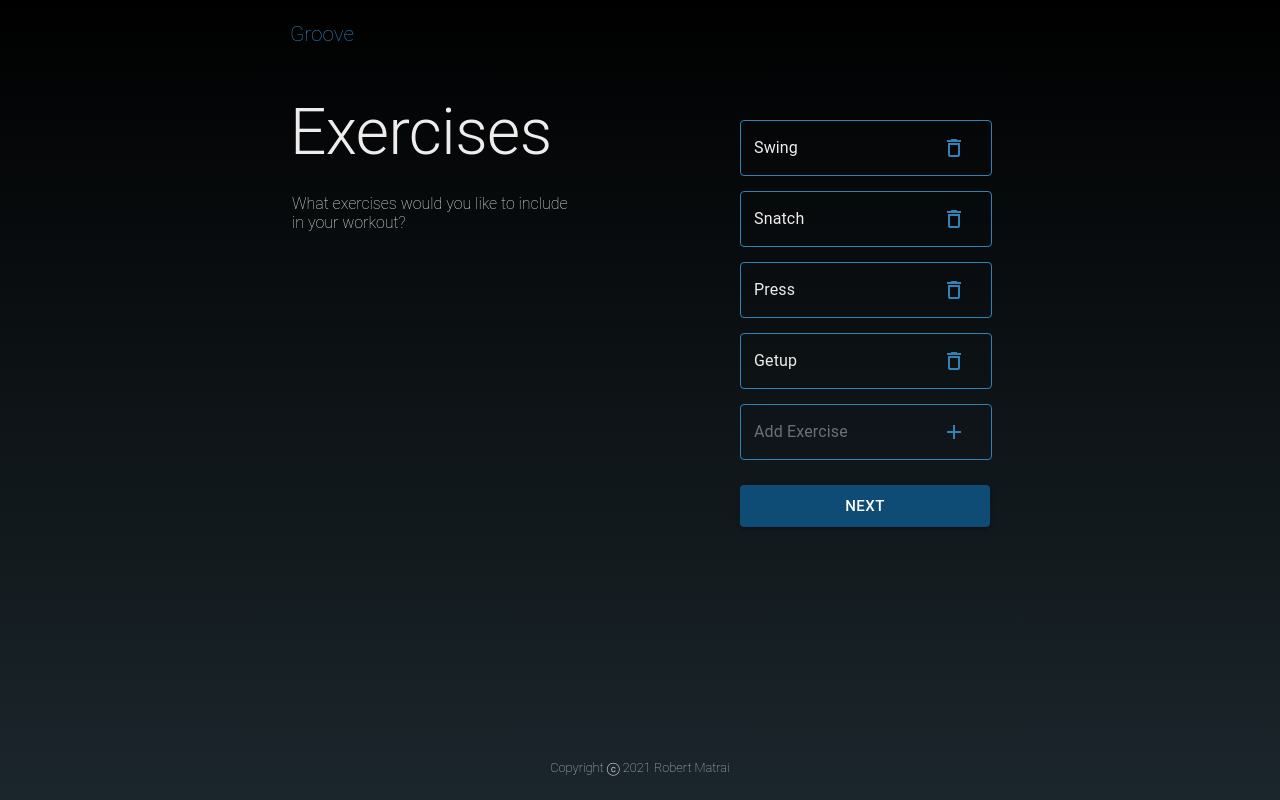
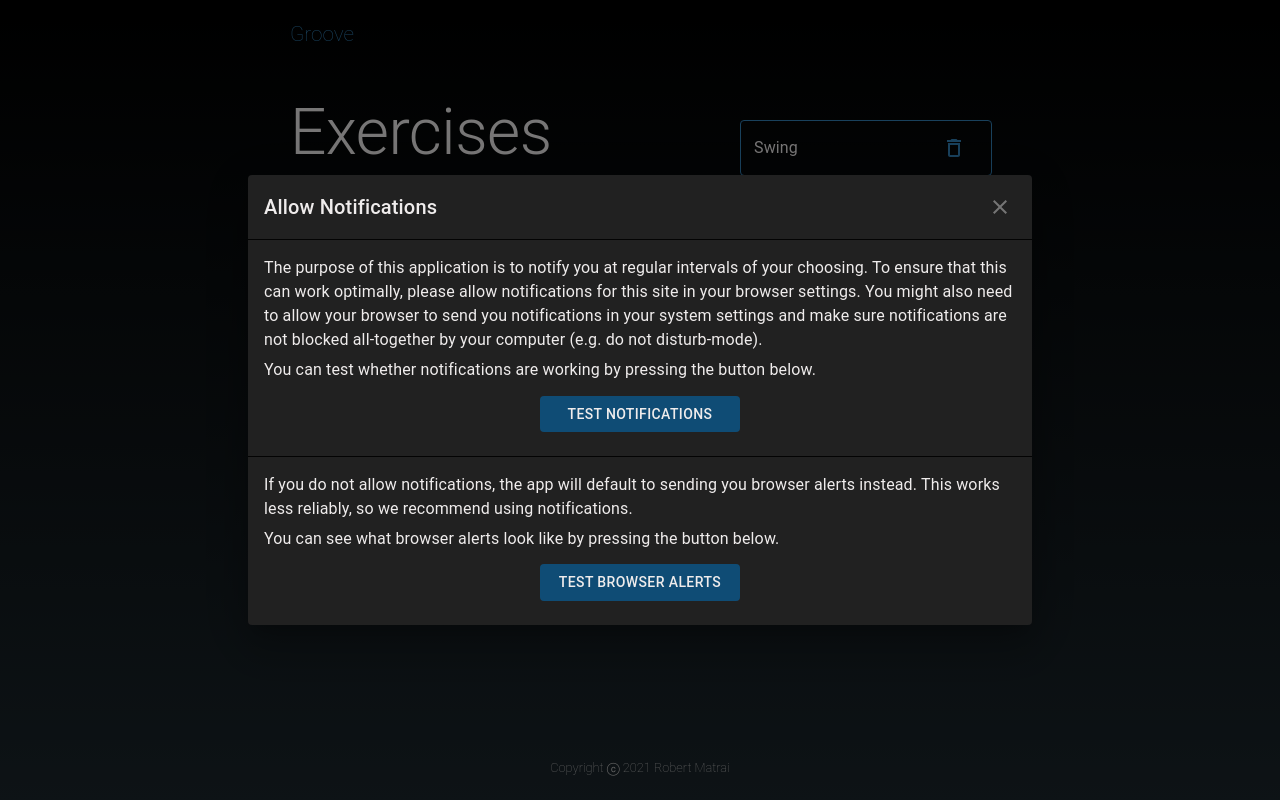
Before and after one commit to robert-matrai/groove-web, a React (Create React App) app: page /workout in a window 1280 px wide. Built offline with nearby package versions, Linux system fonts and the light colour scheme.

Commit message:
Implement desktop notifications

```diff
--- a/src/components/Workout.jsx
+++ b/src/components/Workout.jsx
@@ -16,6 +16,9 @@ const useStyles = makeStyles((theme) => ({
 function Workout() {
   const classes = useStyles();
 
+  // ***** NOTIFICATIONS *****
+  const [notificationsAllowed, setNotificationsAllowed] = useState(false);
+
   // ***** PAGE NAVIGATION *****
   const [whatToShow, setWhatToShow] = useState("Exercises");
 
@@ -33,6 +36,9 @@ function Workout() {
         }),
       };
       setSelectedStartTime(start.hours + ":" + start.minutes);
+    }
+    if (toPage === "ExerciseList") {
+      setNotificationsAllowed(Notification.permission === "granted" ? true : false);
     }
     setWhatToShow(toPage);
   }
@@ -184,6 +190,7 @@ function Workout() {
             allSets={allSets}
             numOfSets={exercises.length * selectedRounds}
             selectedInterval={selectedInterval}
+            notificationsAllowed={notificationsAllowed}
           />
         )}
       </Grid>
--- /dev/null
+++ b/src/components/exercise_list_page/CustomNotification.jsx
@@ -0,0 +1,10 @@
+export default function CustomNotification(params) {
+  const options = {
+    // icon: "/logo.png",
+    body: params.body,
+    tag: params.currentSet,
+    requireInteraction: true,
+    vibrate: [200, 100, 200],
+  };
+  new Notification(params.title, options);
+}
--- a/src/components/exercise_list_page/ExerciseList.jsx
+++ b/src/components/exercise_list_page/ExerciseList.jsx
@@ -49,6 +49,7 @@ function ExerciseList(props) {
             numOfSets={props.numOfSets}
             selectedInterval={props.selectedInterval}
             enforceRerender={() => setEnforceRerender(!enforceRerender)}
+            notificationsAllowed={props.notificationsAllowed}
           />
         </Grid>
       </Grid>
--- a/src/components/exercise_list_page/NextSet.jsx
+++ b/src/components/exercise_list_page/NextSet.jsx
@@ -50,6 +50,7 @@ function NextSet(props) {
             currentSetNum={currentSetNum}
             selectedInterval={props.selectedInterval}
             enforceRerender={props.enforceRerender}
+            notificationsAllowed={props.notificationsAllowed}
           />
           <Details
             numOfSets={props.numOfSets}
--- a/src/components/exercise_list_page/nextSet/TimeTillNextSet.jsx
+++ b/src/components/exercise_list_page/nextSet/TimeTillNextSet.jsx
@@ -3,7 +3,7 @@ import Grid from "@material-ui/core/Grid";
 import { Typography } from "@material-ui/core";
 import { makeStyles } from "@material-ui/core";
 import { useHistory } from 'react-router-dom';
-// import addNotification from 'react-push-notification';
+import CustomNotification from "../CustomNotification";
 
 const useStyles = makeStyles((theme) => ({
   wrapper: {
@@ -89,13 +89,21 @@ function TimeTillNextSet(props) {
   async function showAlert(currentSetNum) {
     try {
       await setTimeout(() => {
-        alert(props.allSets[currentSetNum][2]);
-        // addNotification({title: props.allSets[currentSetNum][2], native: true});
+        showNotification(props.allSets[currentSetNum][2]);
         shouldAlert = true;
       }, 40);
     } catch (err) {
       console.log(err);
     }
+  }
+
+  function showNotification(message) {
+    const params = {
+      title: message,
+      body: `Set ${(parseInt(props.currentSetNum) + 1)}/${props.numOfSets}`,
+      tag: currentSet,
+    }
+    props.notificationsAllowed ? CustomNotification(params) : alert(message);
   }
 
   return (
--- a/src/components/exercises_page/Exercises.jsx
+++ b/src/components/exercises_page/Exercises.jsx
@@ -1,8 +1,9 @@
-import React from "react";
+import React, { useState } from "react";
 import Title from "./Title";
 import SubTitle from "./SubTitle";
 import List from "./List";
 import CustomNavButton from "./CustomNavButton";
+import CustomizedDialog from "./NotificationDialog";
 import Grid from "@material-ui/core/Grid";
 import { makeStyles } from "@material-ui/core";
 
@@ -27,8 +28,12 @@ const useStyles = makeStyles((theme) => ({
     width: `${listWrapperWidth}px`,
     marginLeft: 0,
     [theme.breakpoints.up("sm")]: {
-      marginLeft: `${(theme.breakpoints.pageWidth / 2) - listWrapperWidth}px`,
+      marginLeft: `${theme.breakpoints.pageWidth / 2 - listWrapperWidth}px`,
     },
+  },
+  backdrop: {
+    zIndex: theme.zIndex.drawer + 1,
+    color: '#fff',
   },
 }));
 
@@ -37,7 +42,17 @@ const subTitle = "What exercises would you like to include in your workout?";
 
 function Exercises(props) {
   const classes = useStyles();
+  const [, setNotifsAllowed] = useState(false);
+
+  if(Notification.permission !== "granted"){
+    Notification.requestPermission().then((permission) => {
+      if(permission === "granted"){
+        setNotifsAllowed(true);
+      }
+    });
+  }
   return (
+    <>
       <Grid
         container
         direction="row"
@@ -61,6 +76,8 @@ function Exercises(props) {
           </Grid>
         </Grid>
       </Grid>
+      <CustomizedDialog />
+    </>
   );
 }
 
--- /dev/null
+++ b/src/components/exercises_page/NotificationDialog.jsx
@@ -0,0 +1,145 @@
+import React from "react";
+import { makeStyles, withStyles } from "@material-ui/core/styles";
+import Button from "@material-ui/core/Button";
+import Dialog from "@material-ui/core/Dialog";
+import MuiDialogTitle from "@material-ui/core/DialogTitle";
+import MuiDialogContent from "@material-ui/core/DialogContent";
+import MuiDialogActions from "@material-ui/core/DialogActions";
+import IconButton from "@material-ui/core/IconButton";
+import CloseIcon from "@material-ui/icons/Close";
+import Typography from "@material-ui/core/Typography";
+import CustomNotification from "../exercise_list_page/CustomNotification";
+
+const useStyles = makeStyles((theme) => ({
+  dialog: {
+    "& .MuiPaper-root": { backgroundColor: theme.palette.grey[900] },
+  },
+  button: {
+    "&:hover": {
+      backgroundColor: theme.palette.button.hover,
+    },
+    backgroundColor: theme.palette.button.active,
+    width: "200px",
+    fontFamily: theme.typography.fontFamily,
+  },
+}));
+
+const styles = (theme) => ({
+  root: {
+    margin: 0,
+    padding: theme.spacing(2),
+  },
+  closeButton: {
+    position: "absolute",
+    right: theme.spacing(1),
+    top: theme.spacing(1),
+    color: theme.palette.grey[600],
+  },
+});
+
+const DialogTitle = withStyles(styles)((props) => {
+  const { children, classes, onClose, ...other } = props;
+  return (
+    <MuiDialogTitle disableTypography className={classes.root} {...other}>
+      <Typography variant="h6">{children}</Typography>
+
+      <IconButton className={classes.closeButton} onClick={onClose}>
+        <CloseIcon />
+      </IconButton>
+    </MuiDialogTitle>
+  );
+});
+
+const DialogContent = withStyles((theme) => ({
+  root: {
+    padding: theme.spacing(2),
+    borderTop: "1px solid rgb(0,0,0,0.9)",
+    borderBottom: "none",
+  },
+}))(MuiDialogContent);
+
+const DialogActions = withStyles((theme) => ({
+  root: {
+    margin: 0,
+    padding: theme.spacing(1),
+  },
+  center: {
+    justifyContent: "center",
+  },
+}))((props) => {
+  const { center, classes, children } = props;
+  return (
+    <MuiDialogActions className={center ? classes.center : null}>
+      {children}
+    </MuiDialogActions>
+  );
+});
+
+export default function CustomizedDialog() {
+  const [open, setOpen] = React.useState(true);
+  const classes = useStyles();
+
+  const handleClose = () => {
+    setOpen(false);
+  };
+
+  const handleTestAlert = () => {
+    alert("Test");
+  };
+
+  const handleTestNotifications = () => {
+    const params = {
+        title: "Set name",
+        body: "Set x/y",
+        tag: 1,
+      }
+    CustomNotification(params);
+  };
+
+  return (
+    <div>
+      <Dialog onClose={handleClose} open={open} className={classes.dialog}>
+        <DialogTitle id="customized-dialog-title" onClose={handleClose}>
+          Allow Notifications
+        </DialogTitle>
+        <DialogContent dividers>
+          <Typography gutterBottom>
+            The purpose of this application is to notify you at regular
+            intervals of your choosing. To ensure that this can work optimally,
+            please allow notifications for this site in your browser settings.
+            You might also need to allow your browser to send you notifications
+            in your system settings and make sure notifications are not blocked
+            all-together by your computer (e.g. do not disturb-mode).
+          </Typography>
+          <Typography gutterBottom>
+            You can test whether notifications are working by pressing the
+            button below.
+          </Typography>
+          <DialogActions center={true}>
+            <Button
+              onClick={handleTestNotifications}
+              className={classes.button}
+            >
+              Test notifications
+            </Button>
+          </DialogActions>
+        </DialogContent>
+        <DialogContent dividers>
+          <Typography gutterBottom>
+            If you do not allow notifications, the app will default to
+            sending you browser alerts instead. This works less reliably, so we recommend using notifications.
+          </Typography>
+          <Typography gutterBottom>
+            You can see what browser alerts look like by pressing the button
+            below.
+          </Typography>
+          <DialogActions center={true}>
+            <Button onClick={handleTestAlert} className={classes.button}>
+              Test browser alerts
+            </Button>
+          </DialogActions>
+        </DialogContent>
+      </Dialog>
+    </div>
+  );
+}
--- a/src/components/exercises_page/SubTitle.jsx
+++ b/src/components/exercises_page/SubTitle.jsx
@@ -20,7 +20,7 @@ export default function SubTitle(props) {
       className={props.classes.subTitle}
     >
       <Typography
-        variant="h7"
+        // variant="h7"
         gutterBottom
         className={classes.subTitle}
       >
```
Also changed, not shown: src/resources/logo.png (added). Lines whose indentation alone changed are shown as unchanged.
